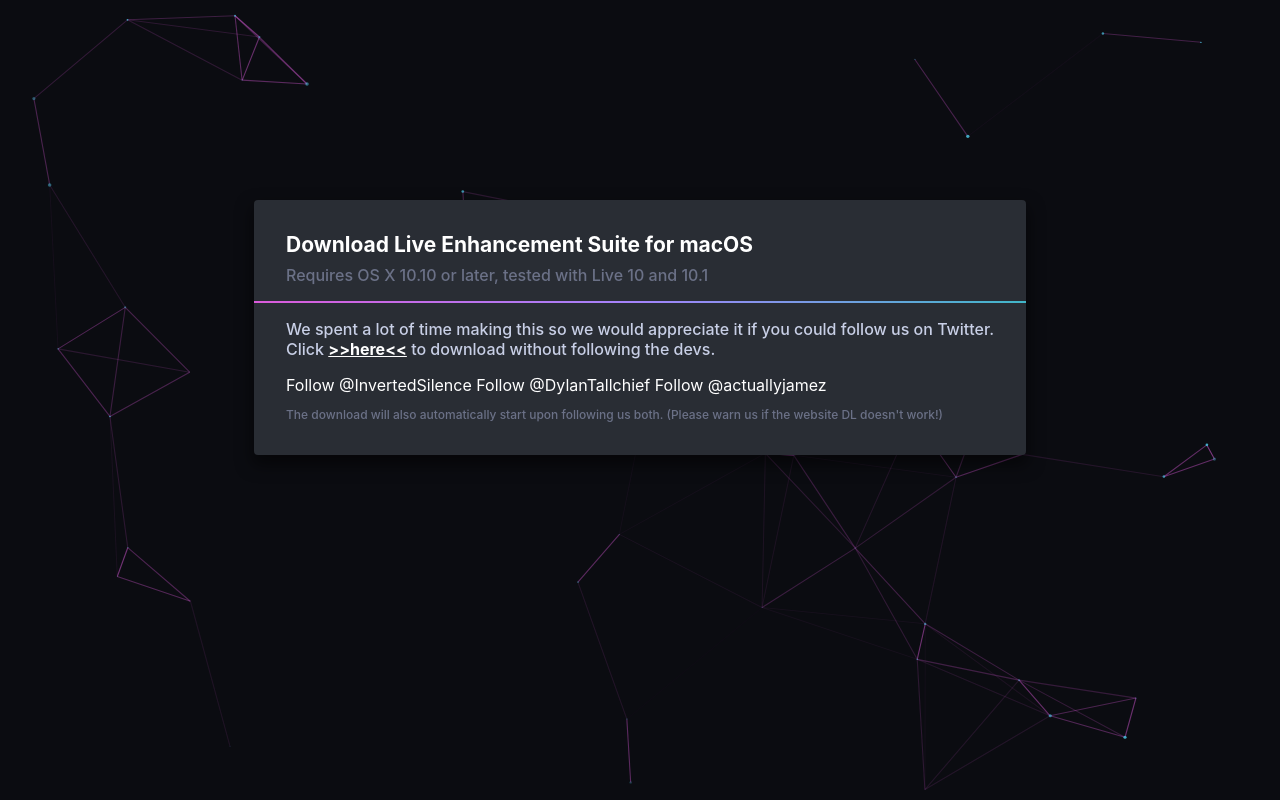
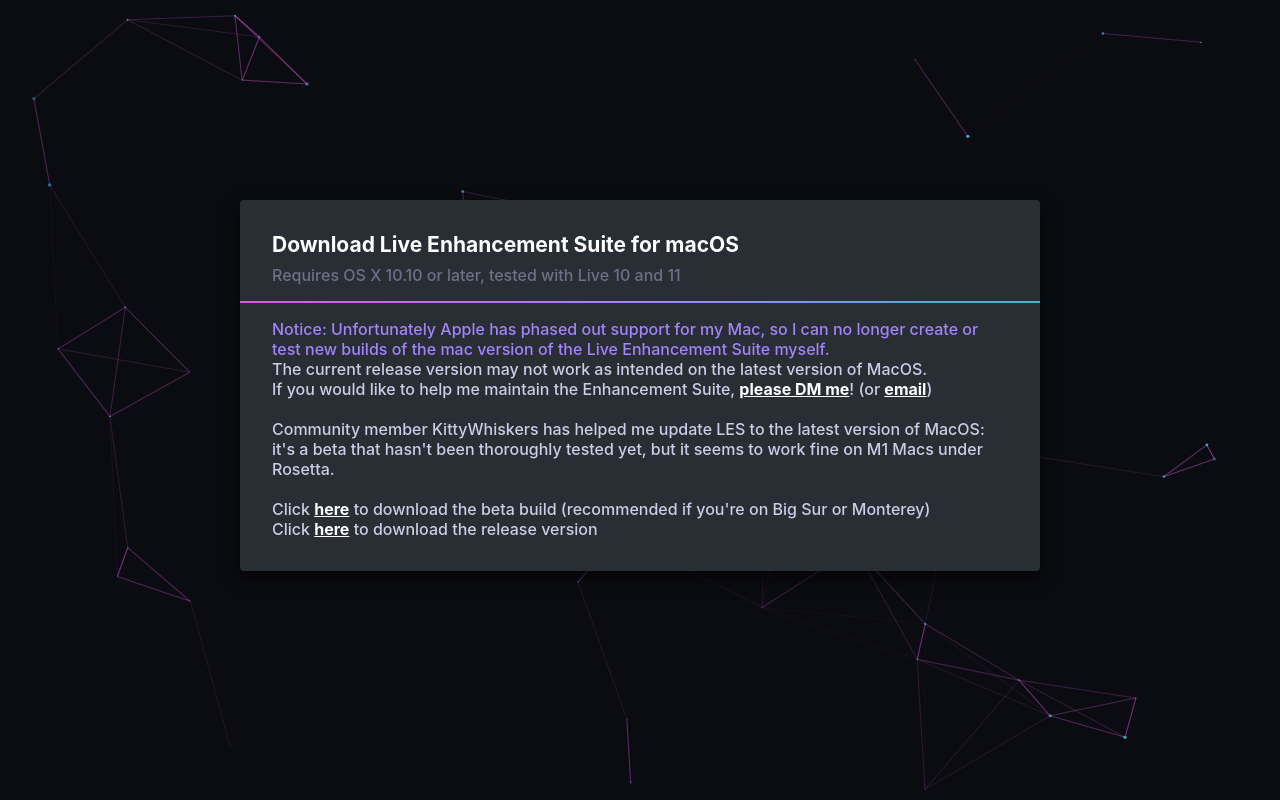
Before and after one commit to LiveEnhancementSuite/LESwebsite, a website built with Parcel: page download-mac.html in a window 1280 px wide. Built offline with nearby package versions, Linux system fonts and the light colour scheme; a web font is replaced by a local one.

Commit message:
Update download-mac.html

```diff
--- a/download-mac.html
+++ b/download-mac.html
@@ -15,20 +15,29 @@
     <div class="container center">
       <div class="dl-card">
         <p class="card-title">Download Live Enhancement Suite for macOS</p>
-        <p class="card-subtitle">Requires OS X 10.10 or later, tested with Live 10 and 10.1</p>
+        <p class="card-subtitle">Requires OS X 10.10 or later, tested with Live 10 and 11</p>
         <hr>
-        <p class="card-text">We spent a lot of time making this so we would appreciate it if you could follow us on Twitter. </p>
-        <p class="card-text">Click <a href="https://github.com/LiveEnhancementSuite/LESforMacOS/releases/download/v1.3.1-alpha/LiveEnhancementSuite.dmg" target="_blank" style="text-decoration: underline; font-weight: bold;">&gt;&gt;here&lt;&lt;</a>
-          to download without following the devs.</p>
-        <div class="twitterButtons">
-          <a href="https://twitter.com/InvertedSilence?ref_src=twsrc%5Etfw" class="twitter-follow-button" data-size="large" data-dnt="true" data-show-count="false">Follow @InvertedSilence</a>
-          <script async="async" src="https://platform.twitter.com/widgets.js" charset="utf-8"></script>
-          <a href="https://twitter.com/DylanTallchief?ref_src=twsrc%5Etfw" class="twitter-follow-button" data-size="large" data-dnt="true" data-show-count="false">Follow @DylanTallchief</a>
-          <a href="https://twitter.com/actuallyjamez?ref_src=twsrc%5Etfw" class="twitter-follow-button" data-size="large" data-dnt="true" data-show-count="false">Follow @actuallyjamez</a>
-          <script async="async" src="https://platform.twitter.com/widgets.js" charset="utf-8"></script>
-        </div>
-        <small class="color-secondary">The download will also automatically start upon following us both. (Please warn us if the website DL doesn't work!)</small>
-        <br>
+		<p class="card-text" style="color:#a384fb">Notice: Unfortunately Apple has phased out support for my Mac, so I can no longer create or test new builds of the mac version of the Live Enhancement Suite myself.</p>
+		<p class="card-text">The current release version may not work as intended on the latest version of MacOS.</p>
+		<p class="card-text">If you would like to help me maintain the Enhancement Suite, <a href=https://twitter.com/InvertedSilence style="text-decoration: underline; font-weight: bold;">please DM me</a>! (or <a href=mailto:yo@invertedsilence.com style="text-decoration: underline; font-weight: bold;">email</a>)</p>
+		<br>
+		<p class="card-text">Community member KittyWhiskers has helped me update LES to the latest version of MacOS: it's a beta that hasn't been thoroughly tested yet, but it seems to work fine on M1 Macs under Rosetta.</p>
+		<br>
+
+		<p class="card-text">Click <a href="https://github.com/LiveEnhancementSuite/LESforMacOS/releases/tag/v1.3.2-alpha" target="_blank" style="text-decoration: underline; font-weight: bold;">here</a> to download the beta build (recommended if you're on Big Sur or Monterey)</p>
+		<p class="card-text">Click <a href="https://github.com/LiveEnhancementSuite/LESforMacOS/releases/download/v1.3.1-alpha/LiveEnhancementSuite.dmg" target="_blank" style="text-decoration: underline; font-weight: bold;">here</a> to download the release version</p>
+        <!-- <p class="card-text">We spent a lot of time making this so we would appreciate it if you could follow us on Twitter. </p> -->
+        <!-- <p class="card-text">Click <a href="https://github.com/LiveEnhancementSuite/LESforMacOS/releases/download/v1.3.1-alpha/LiveEnhancementSuite.dmg" target="_blank" style="text-decoration: underline; font-weight: bold;">&gt;&gt;here&lt;&lt;</a> -->
+          <!-- to download without following the devs.</p> -->
+        <!-- <div class="twitterButtons"> -->
+          <!-- <a href="https://twitter.com/InvertedSilence?ref_src=twsrc%5Etfw" class="twitter-follow-button" data-size="large" data-dnt="true" data-show-count="false">Follow @InvertedSilence</a> -->
+          <!-- <script async="async" src="https://platform.twitter.com/widgets.js" charset="utf-8"></script> -->
+          <!-- <a href="https://twitter.com/DylanTallchief?ref_src=twsrc%5Etfw" class="twitter-follow-button" data-size="large" data-dnt="true" data-show-count="false">Follow @DylanTallchief</a> -->
+          <!-- <a href="https://twitter.com/actuallyjamez?ref_src=twsrc%5Etfw" class="twitter-follow-button" data-size="large" data-dnt="true" data-show-count="false">Follow @actuallyjamez</a> -->
+          <!-- <script async="async" src="https://platform.twitter.com/widgets.js" charset="utf-8"></script> -->
+        <!-- </div> -->
+        <!-- <small class="color-secondary">The download will also automatically start upon following us both. (Please warn us if the website DL doesn't work!)</small> -->
+        <!-- <br> -->
       </div>
     </div>
     <script src="https://cdnjs.cloudflare.com/ajax/libs/particles.js/2.0.0/particles.min.js"></script>
```
